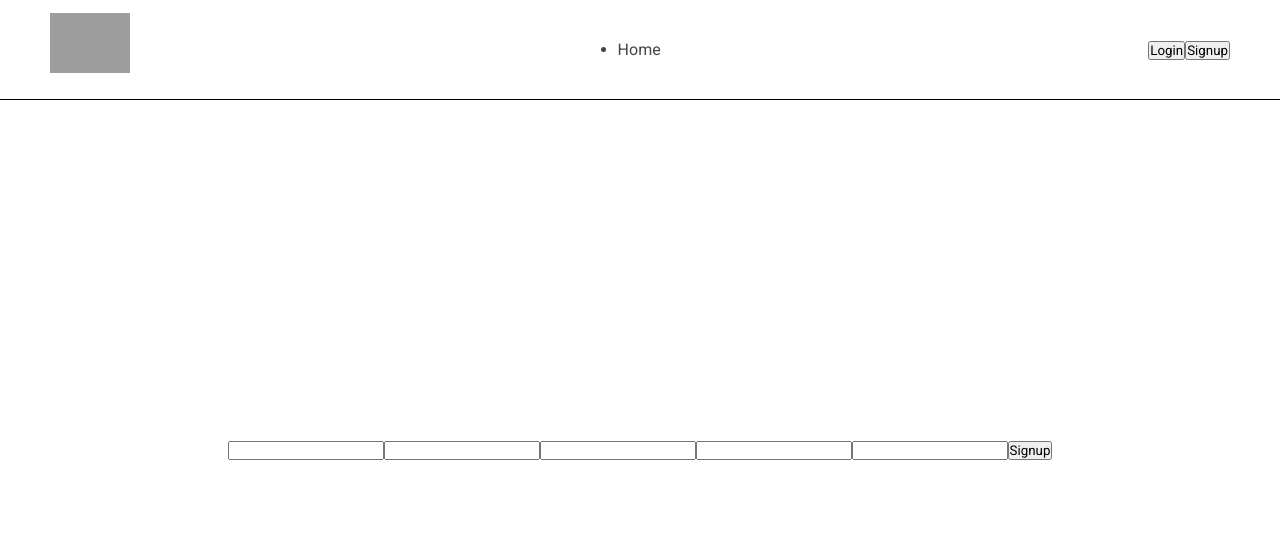
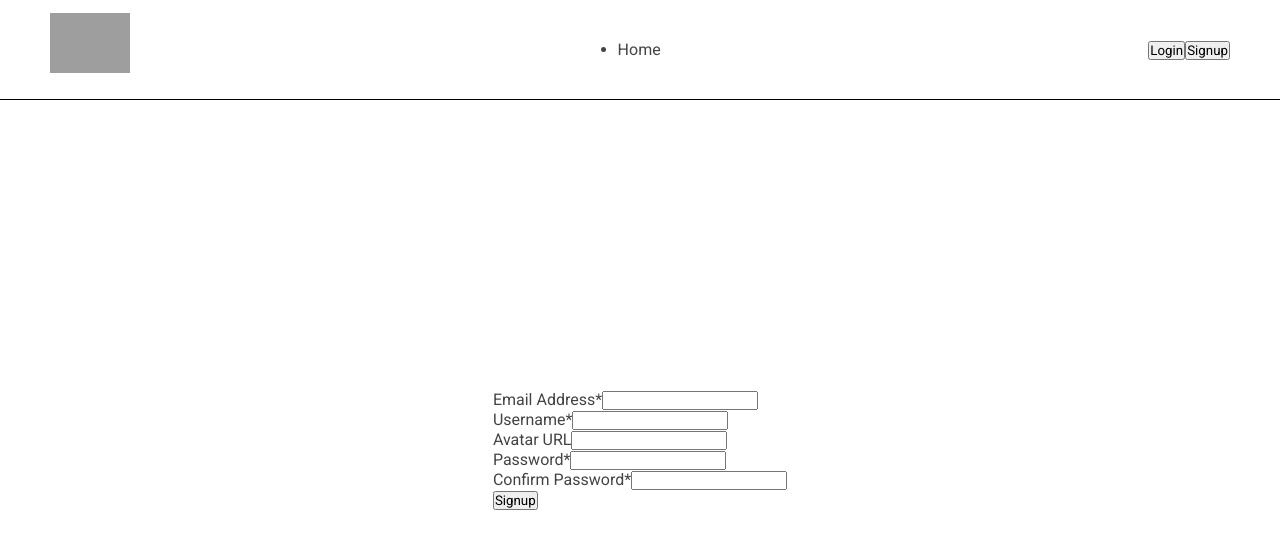
Before and after one commit to justasti/FEU6-galutinis-atsiskaitymas, a React (Vite) app: page /signup in a window 1280 px wide. Shown: the top 548 px of the page. Built offline with nearby package versions, Linux system fonts and the light colour scheme; data requests are answered from the project's data file; grey boxes are pictures that could not be loaded.

Commit message:
add signup form validation

```diff
--- a/package.json
+++ b/package.json
@@ -18,11 +18,13 @@
     "axios": "^1.4.0",
     "concurrently": "^8.0.1",
     "date-fns": "^2.30.0",
+    "formik": "^2.2.9",
     "react": "^18.2.0",
     "react-dom": "^18.2.0",
     "react-redux": "^8.0.5",
     "react-router-dom": "^6.11.1",
-    "styled-components": "^6.0.0-rc.1"
+    "styled-components": "^6.0.0-rc.1",
+    "yup": "^1.1.1"
   },
   "devDependencies": {
     "@types/react": "^18.0.28",
--- a/src/features/users/signup-page/signup.page.jsx
+++ b/src/features/users/signup-page/signup.page.jsx
@@ -1,4 +1,3 @@
-import { useState } from 'react'
 import { useCreateNewUserMutation, useGetUsersQuery } from '../users.api'
 import { Header } from '../../'
 import { AuthMain } from '../../../layouts/auth-layout/auth-layout.styles'
@@ -8,36 +7,63 @@ import { faSpinner } from '@fortawesome/free-solid-svg-icons'
 import { login } from '../users.slice'
 import { useDispatch } from 'react-redux'
 import { useNavigate } from 'react-router-dom'
+import { useFormik } from 'formik'
+import * as yup from 'yup'
 
 const SignupPage = () => {
   const dispatch = useDispatch()
   const navigate = useNavigate()
-  const [inputs, setInputs] = useState({
+  const [createUser, { isLoading }] = useCreateNewUserMutation()
+  const { data: allUsers } = useGetUsersQuery()
+
+  const validationSchema = yup.object({
+    email: yup
+      .string()
+      .required('Required field')
+      .matches(
+        /^[A-Z0-9._%+-]+@[A-Z0-9.-]+\.[A-Z]{2,4}$/i,
+        'Invalid email address'
+      ),
+    username: yup
+      .string()
+      .required('Required field')
+      .max(15, 'Must be 15 characters or less'),
+    avatarUrl: yup
+      .string()
+      .matches(
+        /^(|https?:\/\/[\w\-_]+(\.[\w\-_]+)+([\w\-\.,@?^=%&amp;:/~\+#]*[\w\-\@?^=%&amp;/~\+#])?)$/,
+        'Invalid URL'
+      ),
+    password: yup
+      .string()
+      .required('Required field')
+      .min(6, 'Must be at least 6 characters long'),
+    confirm: yup
+      .mixed()
+      .required('Required field')
+      .oneOf([yup.ref('password')], "Passwords doesn't match"),
+  })
+
+  const initialValues = {
     email: '',
     username: '',
     avatarUrl: '',
     password: '',
     confirm: '',
-  })
-
-  const [createUser, { isLoading }] = useCreateNewUserMutation()
-
-  const { data: allUsers } = useGetUsersQuery()
-
-  const handleChange = (e) => {
-    setInputs((prev) => ({ ...prev, [e.target.id]: e.target.value }))
   }
 
-  const handleSubmit = (e) => {
-    e.preventDefault()
-    const existingUser = allUsers.find((user) => user.email === inputs.email)
+  const formik = useFormik({
+    initialValues,
+    validationSchema,
+    onSubmit: (values) => {
+      const existingUser = allUsers.find((user) => user.email === values.email)
       if (existingUser) alert('existing!')
       else {
         const newUser = {
-        ...inputs,
-        avatarUrl: inputs.avatarUrl
-          ? inputs.avatarUrl
-          : `https://ui-avatars.com/api/?name=${inputs.username}&size=512&background=random&length=1&font-size=0.5&rounded=true&bold=true`,
+          ...values,
+          avatarUrl: values.avatarUrl
+            ? values.avatarUrl
+            : `https://ui-avatars.com/api/?name=${values.username}&size=512&background=random&length=1&font-size=0.5&rounded=true&bold=true`,
           id: nanoid(),
         }
         delete newUser.confirm
@@ -45,42 +71,65 @@ const SignupPage = () => {
         dispatch(login(newUser))
         navigate('/')
       }
-  }
+    },
+  })
+
   return (
     <>
       <Header />
       <AuthMain>
-        <form onSubmit={handleSubmit}>
-          <input
-            type='text'
-            id='email'
-            value={inputs.email}
-            onChange={handleChange}
-          />
+        <form onSubmit={formik.handleSubmit}>
+          <div>
+            <label htmlFor='email'>Email Address*</label>
+            <input type='text' id='email' {...formik.getFieldProps('email')} />
+            {formik.touched.email && formik.errors.email && (
+              <p>{formik.errors.email}</p>
+            )}
+          </div>
+          <div>
+            <label htmlFor='username'>Username*</label>
             <input
               type='text'
               id='username'
-            value={inputs.username}
-            onChange={handleChange}
-          />
+              {...formik.getFieldProps('username')}
+            />{' '}
+            {formik.touched.username && formik.errors.username && (
+              <p>{formik.errors.username}</p>
+            )}
+          </div>
+          <div>
+            <label htmlFor='avatarUrl'>Avatar URL</label>
             <input
               type='url'
               id='avatarUrl'
-            value={inputs.avatarUrl}
-            onChange={handleChange}
+              {...formik.getFieldProps('avatarUrl')}
             />
+            {formik.touched.avatarUrl && formik.errors.avatarUrl && (
+              <p>{formik.errors.avatarUrl}</p>
+            )}
+          </div>
+          <div>
+            <label htmlFor='password'>Password*</label>
             <input
               type='password'
               id='password'
-            value={inputs.password}
-            onChange={handleChange}
+              {...formik.getFieldProps('password')}
             />
+            {formik.touched.password && formik.errors.password && (
+              <p>{formik.errors.password}</p>
+            )}
+          </div>
+          <div>
+            <label htmlFor='confirm'>Confirm Password*</label>
             <input
               type='password'
               id='confirm'
-            value={inputs.confirm}
-            onChange={handleChange}
+              {...formik.getFieldProps('confirm')}
             />
+            {formik.touched.confirm && formik.errors.confirm && (
+              <p>{formik.errors.confirm}</p>
+            )}
+          </div>
           <button type='submit'>
             Signup {isLoading && <FontAwesomeIcon icon={faSpinner} />}
           </button>
```
Also changed, not shown: 1 other file (tests, documents, lock files or other folders). Lines whose indentation alone changed are shown as unchanged.
